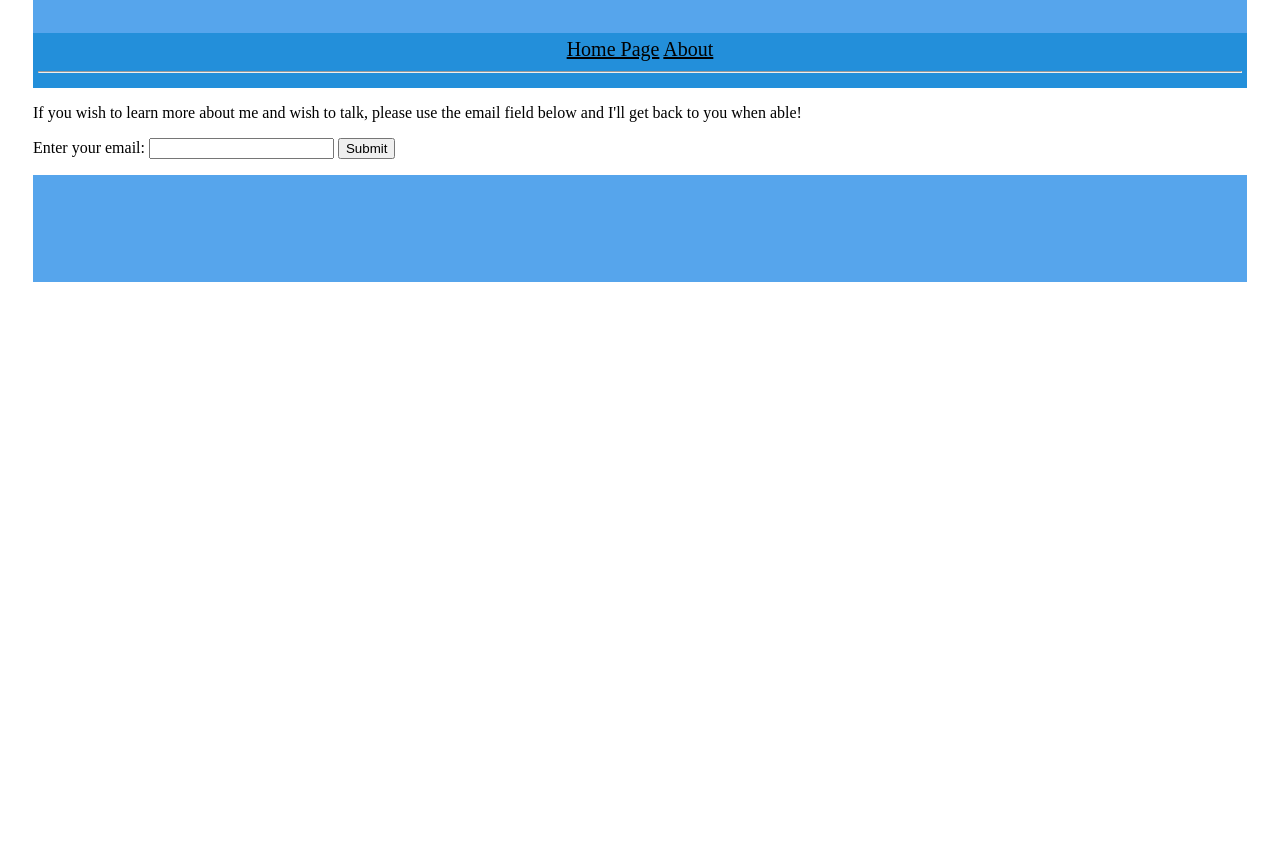
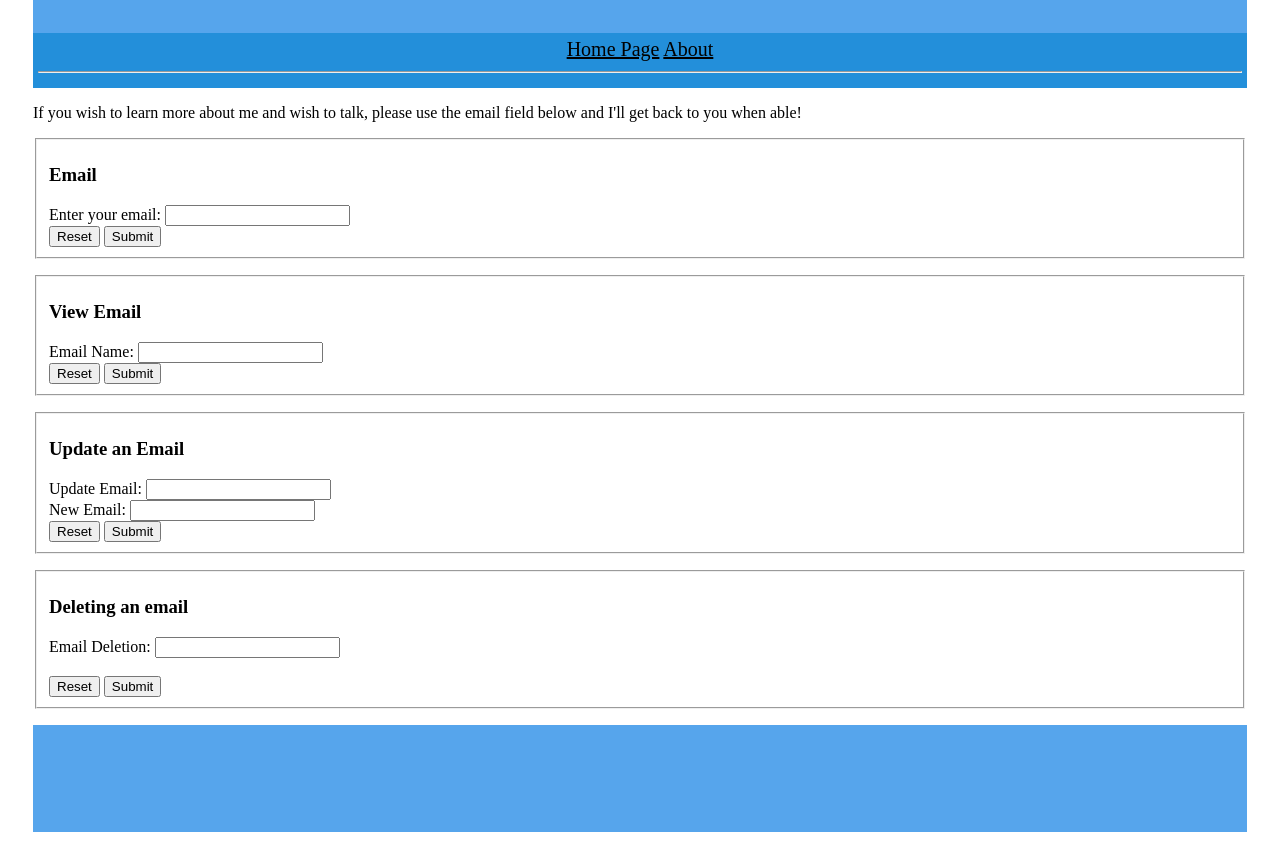
Before and after one commit to FlareStriker/Website-Project, a website: page contact.html in a window 1280 px wide. Shown: the part 158-1023 px from the top of the page. Before the commit the page ends 800 px from the top, so only its background shows below. Drawn offline with Linux system fonts and the light colour scheme.

Commit message:
Massive Update 1

```diff
--- a/contact.html
+++ b/contact.html
@@ -82,10 +82,58 @@ body {
 <! -- A test for form functionality-->
  </p>
 
-<form action="/action_page.php">
+<form action="/add" method = "POST">
+    <fieldset>
+        <h3>Email</h3>
     <label for="email">Enter your email:</label>
-    <input type="email" id="email" name="email">
-    <input type="submit">
+    <input type="text" id="email" name="email" requred>
+    <br>
+    <button type = "reset">Reset</button>
+    <button type = "submit">Submit</button>
+    </fieldset>
+</form>
+
+<form >
+    <form action="/view" method= "POST">
+        <fieldset>
+            <h3>View Email</h3>
+           <label for="email">Email Name:</label>
+            <input type= "text" id="email" name="email" required>
+            <br>
+            <button type = "reset">Reset</button>
+            <button type = "submit">Submit</button>
+            <br>
+        </fieldset>
+</form>
+
+<form action="update" method="POST">
+    <fieldset>
+        <h3>
+            Update an Email
+        </h3>
+        <label for="email">Update Email: </label>
+        <input type= "text" id="email" name="email" required>
+        <br>
+        <label for="email">New Email: </label>
+        <input type= "text" id="email" name="email" required>
+        <br>
+            <button type = "reset">Reset</button>
+            <button type = "submit">Submit</button>
+    </fieldset>
+</form>
+
+<form action=" /delete" method="Post">
+    <fieldset>
+        <h3>
+            Deleting an email
+        </h3>
+        <label for="email">Email Deletion: </label>
+        <input type= "text" id="email" name="email" required>
+        <br>
+        <br>
+            <button type = "reset">Reset</button>
+            <button type = "submit">Submit</button>
+    </fieldset>
 </form>
 
 
```
Also changed, not shown: form.js (added, +88 -0 lines), package.json (added, +8 -0 lines), 11 other files.
